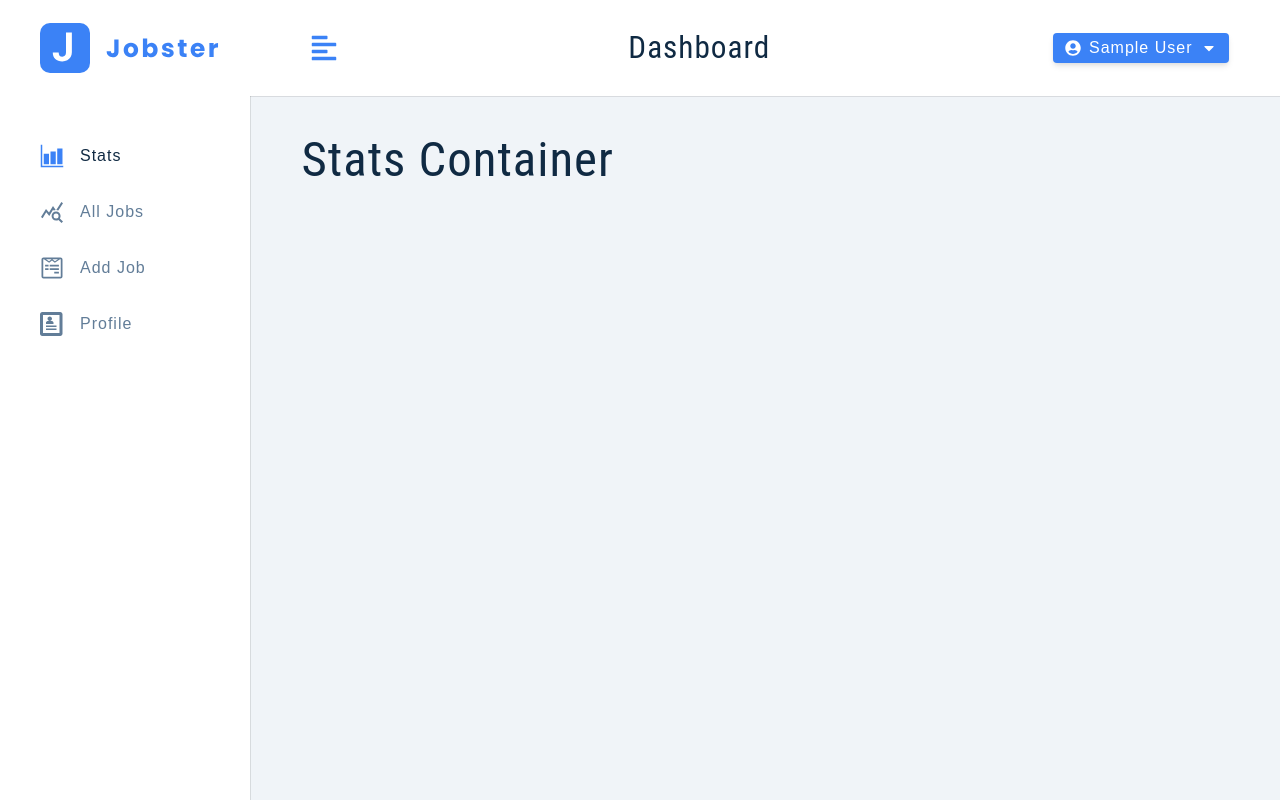
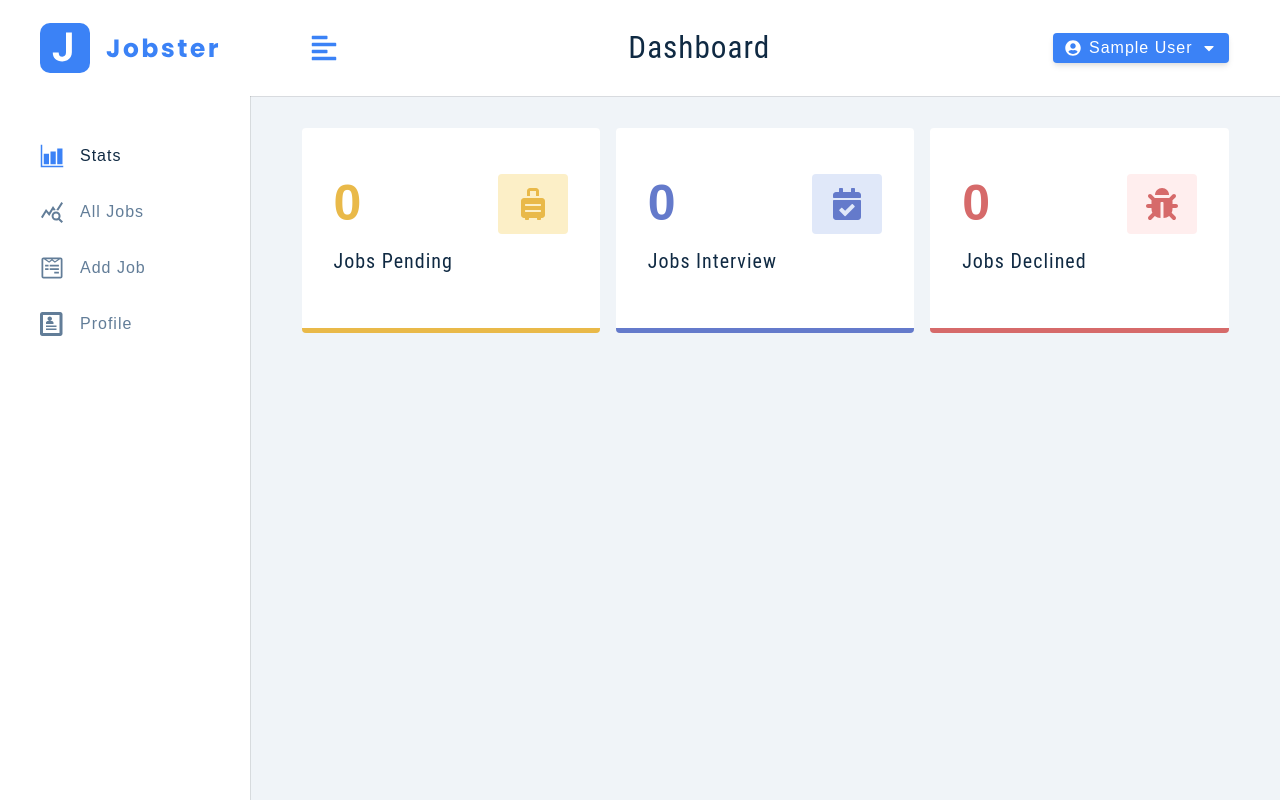
Before and after one commit to prashantpokhrel82/jobster, a React (Create React App) app: page / in a window 1280 px wide. Built offline with nearby package versions, Linux system fonts and the light colour scheme; no server answers; sample sign-in values are in the browser's storage.

Commit message:
stat page completed

```diff
--- a/package.json
+++ b/package.json
@@ -17,6 +17,7 @@
     "react-router-dom": "^6.4.2",
     "react-scripts": "5.0.1",
     "react-toastify": "^9.0.8",
+    "recharts": "^2.1.16",
     "styled-components": "^5.3.6",
     "web-vitals": "^2.1.4"
   },
--- /dev/null
+++ b/src/components/AreaChart.js
@@ -0,0 +1,25 @@
+import {
+  ResponsiveContainer,
+  AreaChart,
+  Area,
+  XAxis,
+  YAxis,
+  CartesianGrid,
+  Tooltip,
+} from "recharts";
+
+const AreaChartComponent = ({ data }) => {
+  return (
+    <ResponsiveContainer width="100%" height={300}>
+      <AreaChart data={data} margin={{ top: 50 }}>
+        <CartesianGrid strokeDasharray="3 3" />
+        <XAxis dataKey="date" />
+        <YAxis allowDecimals={false} />
+        <Tooltip />
+        <Area type="monotone" dataKey="count" stroke="#1e3a8a" fill="#3b82f6" />
+      </AreaChart>
+    </ResponsiveContainer>
+  );
+};
+
+export default AreaChartComponent;
--- /dev/null
+++ b/src/components/BarChart.js
@@ -0,0 +1,25 @@
+import {
+  BarChart,
+  Bar,
+  XAxis,
+  YAxis,
+  CartesianGrid,
+  Tooltip,
+  ResponsiveContainer,
+} from "recharts";
+
+const BarChartComponent = ({ data }) => {
+  return (
+    <ResponsiveContainer width="100%" height={300}>
+      <BarChart data={data} margin={{ top: 50 }}>
+        <CartesianGrid strokeDasharray="10 10" />
+        <XAxis dataKey="date" />
+        <YAxis allowDecimals={false} />
+        <Tooltip />
+        <Bar dataKey="count" fill="#3b82f6" barSize={75} />
+      </BarChart>
+    </ResponsiveContainer>
+  );
+};
+
+export default BarChartComponent;
--- a/src/components/ChartContainer.js
+++ /dev/null
@@ -1,11 +0,0 @@
-import React from "react";
-
-const ChartContainer = () => {
-  return (
-    <div>
-      <h2>Chart COntainer</h2>
-    </div>
-  );
-};
-
-export default ChartContainer;
--- /dev/null
+++ b/src/components/ChartsContainer.js
@@ -0,0 +1,36 @@
+import BarChart from "./BarChart";
+import AreaChartComponent from "./AreaChart";
+import styled from "styled-components";
+import { useSelector } from "react-redux";
+import { useState } from "react";
+
+const ChartsContainer = () => {
+  const [barChart, setBarChart] = useState(true);
+  const { monthlyApplications: data } = useSelector((store) => store.allJobs);
+  return (
+    <Wrapper>
+      <h4>Monthly Applications</h4>
+      <button type="button" onClick={() => setBarChart(!barChart)}>
+        {barChart ? "Area Chart" : "Bar Chart"}
+      </button>
+      {barChart ? <BarChart data={data} /> : <AreaChartComponent data={data} />}
+    </Wrapper>
+  );
+};
+const Wrapper = styled.section`
+  margin-top: 4rem;
+  text-align: center;
+  button {
+    background: transparent;
+    border-color: transparent;
+    text-transform: capitalize;
+    color: var(--primary-500);
+    font-size: 1.25rem;
+    cursor: pointer;
+  }
+  h4 {
+    text-align: center;
+    margin-bottom: 0.75rem;
+  }
+`;
+export default ChartsContainer;
--- /dev/null
+++ b/src/components/StatItem.js
@@ -0,0 +1,52 @@
+import React from "react";
+import styled from "styled-components";
+
+const StatItem = ({ count, title, icon, color, bcg }) => {
+  return (
+    <Wrapper color={color} bcg={bcg}>
+      <header>
+        <span className="count">{count}</span>
+        <span className="icon">{icon}</span>
+      </header>
+      <h5>{title}</h5>
+    </Wrapper>
+  );
+};
+const Wrapper = styled.article`
+  padding: 2rem;
+  background: var(--white);
+  border-radius: var(--borderRadius);
+  border-bottom: 5px solid ${(props) => props.color};
+  header {
+    display: flex;
+    align-items: center;
+    justify-content: space-between;
+  }
+  .count {
+    display: block;
+    font-weight: 700;
+    font-size: 50px;
+    color: ${(props) => props.color};
+  }
+  .title {
+    margin: 0;
+    text-transform: capitalize;
+    letter-spacing: var(--letterSpacing);
+    text-align: left;
+    margin-top: 0.5rem;
+  }
+  .icon {
+    width: 70px;
+    height: 60px;
+    background: ${(props) => props.bcg};
+    border-radius: var(--borderRadius);
+    display: flex;
+    align-items: center;
+    justify-content: center;
+    svg {
+      font-size: 2rem;
+      color: ${(props) => props.color};
+    }
+  }
+`;
+export default StatItem;
--- a/src/components/StatsContainer.js
+++ b/src/components/StatsContainer.js
@@ -1,11 +1,52 @@
 import React from "react";
+import { FaBug, FaCalendarCheck, FaSuitcaseRolling } from "react-icons/fa";
+import { useSelector } from "react-redux";
+import styled from "styled-components";
+import StatItem from "./StatItem";
 
 const StatsContainer = () => {
+  const { stats } = useSelector((store) => store.allJobs);
+  const defaultStats = [
+    {
+      title: "jobs pending",
+      count: stats.pending || 0,
+      icon: <FaSuitcaseRolling />,
+      color: "#e9b949",
+      bcg: "#fcefc7",
+    },
+    {
+      title: "jobs interview",
+      count: stats.interview || 0,
+      icon: <FaCalendarCheck />,
+      color: "#647acb",
+      bcg: "#e0e8f9",
+    },
+    {
+      title: "jobs declined",
+      count: stats.declined || 0,
+      icon: <FaBug />,
+      color: "#d66a6a",
+      bcg: "#fee",
+    },
+  ];
   return (
-    <div>
-      <h1>Stats container</h1>
-    </div>
+    <Wrapper>
+      {defaultStats.map((stat, index) => {
+        return <StatItem key={index} {...stat} />;
+      })}
+    </Wrapper>
   );
 };
-
+const Wrapper = styled.section`
+  display: grid;
+  row-gap: 2rem;
+  @media (min-width: 768px) {
+    grid-template-columns: 1fr 1fr;
+    column-gap: 1rem;
+  }
+  @media (min-width: 1120px) {
+    grid-template-columns: 1fr 1fr 1fr;
+    column-gap: 1rem;
+  }
+`;
 export default StatsContainer;
--- a/src/pages/dashboard/Stats.js
+++ b/src/pages/dashboard/Stats.js
@@ -1,6 +1,6 @@
 import { useEffect } from "react";
 import { useSelector, useDispatch } from "react-redux";
-import { ChartContainer, StatsContainer, Loading } from "../../components";
+import { ChartsContainer, StatsContainer, Loading } from "../../components";
 import { showStats } from "../../features/allJobs/allJobsSlice";
 const Stats = () => {
   const dispatch = useDispatch();
@@ -18,7 +18,7 @@
   return (
     <>
       <StatsContainer />
-      {monthlyApplications.length > 0 && <ChartContainer />}
+      {monthlyApplications.length > 0 && <ChartsContainer />}
     </>
   );
 };
```
Also changed, not shown: src/components/index.js (+6 -2 lines), 1 other file (tests, documents, lock files or other folders).
